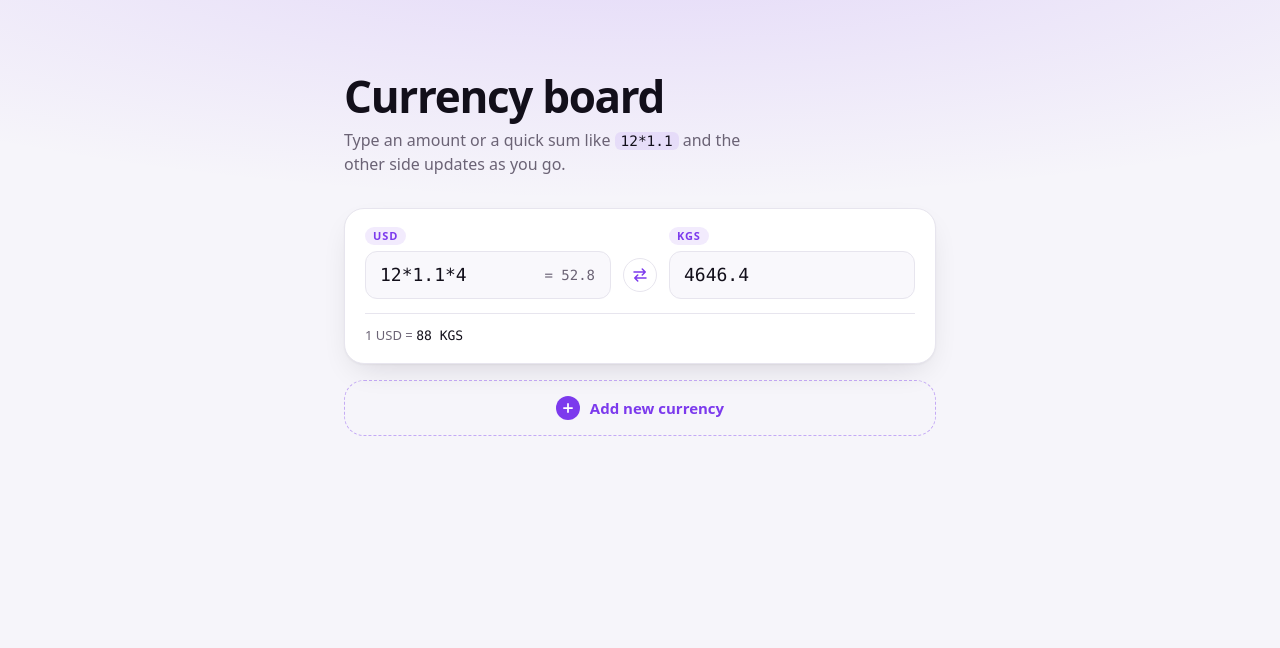
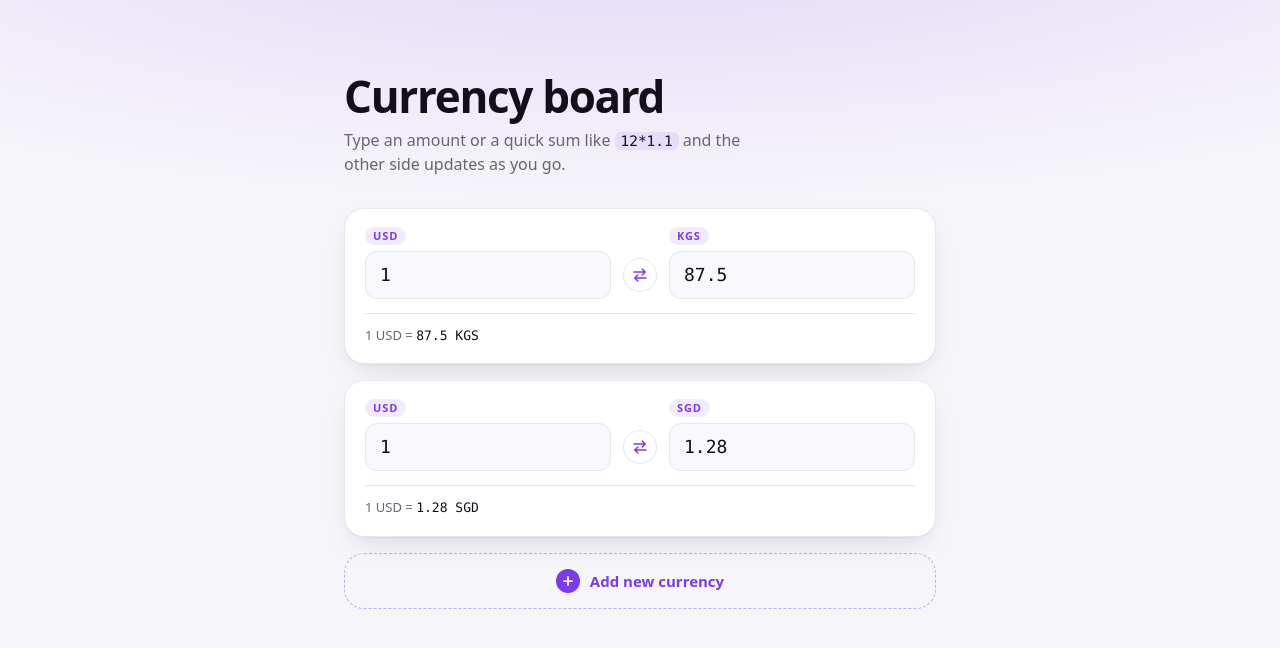
Before and after one commit to NursMj/currency-convertor-board, a React (Vite) app: page / in a window 1280 px wide. Shown: the top 648 px of the page. Built offline with nearby package versions, Linux system fonts and the light colour scheme.

Commit message:
feat: made board render list of pairs

```diff
--- a/src/Components/Board/Board.tsx
+++ b/src/Components/Board/Board.tsx
@@ -1,11 +1,93 @@
-import { CurrencyPair } from "../CurrencyPair/CurrencyPair"
+import { useReducer } from "react";
+import { CurrencyPair } from "../CurrencyPair/CurrencyPair";
+import { create, all } from "mathjs";
 
-import styles from "./Board.module.scss"
+import type { Pair, Action } from "../../types";
+import type { BigNumber } from "mathjs";
+
+import styles from "./Board.module.scss";
+
+const math = create(all, { number: "BigNumber", precision: 64 });
+const DECIMAL_PLACES = 4;
+
+type Convert = (value: BigNumber, rate: number) => BigNumber;
+
+function safeEvaluate(expression: string, convert: Convert, rate: number): string {
+    try {
+        const result = math.evaluate(expression);
+        if (!math.isBigNumber(result)) return "";
+        return math.format(convert(result, rate).toDecimalPlaces(DECIMAL_PLACES), { notation: "fixed" });
+    } catch {
+        return "";
+    }
+}
+
+function trimTrailingOperators(expression: string): string {
+    return expression.replace(/[\s+\-*/.]+$/, "");
+}
+
+function evaluateLive(expression: string, convert: Convert = (value) => value, rate: number = 1): string {
+    return safeEvaluate(trimTrailingOperators(expression), convert, rate);
+}
+
+const toQuote: Convert = (value, rate) => value.times(rate);
+// const toBase: Convert = (value, rate) => value.div(rate);
+
+const initialPairs: Pair[] = [
+    {
+        id: "1",
+        baseCode: "USD",
+        quoteCode: "KGS",
+        base: "1",
+        baseSum: "1",
+        quote: "87.5",
+        quoteSum: "87.5",
+        rate: 87.5,
+    },
+    {
+        id: "2",
+        baseCode: "USD",
+        quoteCode: "SGD",
+        base: "1",
+        baseSum: "1",
+        quote: "1.28",
+        quoteSum: "1.28",
+        rate: 1.28,
+    },
+];
+
+const pairsReducer: (state: Pair[], action: Action) => Pair[] = (state: Pair[], action: Action) => {
+    if (action.type === "baseChanged") {
+        const updatedState = [...state];
+        const pairIndex = updatedState.findIndex((p) => p.id === action.id);
+        if (pairIndex != -1) {
+            const rate = updatedState[pairIndex].rate;
+            const updatedPair: Pair = {
+                ...updatedState[pairIndex],
+                base: action.value,
+                baseSum: evaluateLive(action.value),
+                quote: evaluateLive(action.value, toQuote, rate),
+                quoteSum: evaluateLive(action.value, toQuote, rate),
+            };
+
+            updatedState[pairIndex] = updatedPair;
+            return updatedState;
+        } else {
+            return state;
+        }
+    }
+    return state;
+};
 
 export const Board = () => {
+    const [currencyPairList, dispatchCurrencyPairList] = useReducer(pairsReducer, initialPairs);
+
     return (
         <div className={styles.board}>
-            <CurrencyPair />
+            {currencyPairList.map((pair: Pair) => {
+                return <CurrencyPair key={pair.id} {...pair} dispatch={dispatchCurrencyPairList} />;
+            })}
+
             <button type="button" className={styles.addButton}>
                 <span className={styles.plus} aria-hidden="true">
                     <svg viewBox="0 0 24 24" fill="none" stroke="currentColor" strokeWidth="3" strokeLinecap="round">
@@ -15,5 +97,5 @@ export const Board = () => {
                 Add new currency
             </button>
         </div>
-    )
-}
+    );
+};
--- a/src/Components/CurrencyPair/CurrencyPair.tsx
+++ b/src/Components/CurrencyPair/CurrencyPair.tsx
@@ -1,56 +1,24 @@
-import { useState } from "react";
-import { create, all } from "mathjs";
-
 import styles from "./CurrencyPair.module.scss";
 
+import type { Pair, Dispatch } from "../../types";
 import type { ChangeEvent, CSSProperties } from "react";
-import type { BigNumber } from "mathjs";
-
-const math = create(all, { number: "BigNumber", precision: 64 });
-const DECIMAL_PLACES = 4;
-
-type Convert = (value: BigNumber) => BigNumber;
-
-function safeEvaluate(expression: string, convert: Convert): string {
-    try {
-        const result = math.evaluate(expression);
-        if (!math.isBigNumber(result)) return "";
-        return math.format(convert(result).toDecimalPlaces(DECIMAL_PLACES), { notation: "fixed" });
-    } catch {
-        return "";
-    }
-}
-
-function trimTrailingOperators(expression: string): string {
-    return expression.replace(/[\s+\-*/.]+$/, "");
-}
-
-function evaluateLive(expression: string, convert: Convert = (value) => value): string {
-    return safeEvaluate(trimTrailingOperators(expression), convert);
-}
-
-function isExpression(value: string): boolean {
-    return /[+\-*/()]/.test(trimTrailingOperators(value).replace(/^-/, ""));
-}
-
-function cleanInput(raw: string): string | null {
-    const cleaned = raw.replace(/[^0-9+\-*/().]/g, "");
-    return /(^|[^\d.])\d*\.\d*\./.test(cleaned) ? null : cleaned;
-}
 
 type AmountFieldProps = {
     id: string;
     label: string;
     value: string;
+    sum: string;
     onChange: (e: ChangeEvent<HTMLInputElement>) => void;
 };
 
-const AmountField = ({ id, label, value, onChange }: AmountFieldProps) => {
-    const sum = isExpression(value) ? evaluateLive(value) : "";
+const AmountField = ({ id, label, value, sum, onChange }: AmountFieldProps) => {
+    const showSum = value != sum;
 
     return (
         <div className={styles.field}>
-            <label htmlFor={id} className={styles.label}>{label}</label>
+            <label htmlFor={id} className={styles.label}>
+                {label}
+            </label>
             <span className={styles.amountField} style={{ "--sum-length": sum.length } as CSSProperties}>
                 <input
                     type="text"
@@ -61,49 +29,76 @@ const AmountField = ({ id, label, value, onChange }: AmountFieldProps) => {
                     autoComplete="off"
                     spellCheck={false}
                 />
-                {sum && <span className={styles.sum}>= {sum}</span>}
+                {showSum && <span className={styles.sum}>= {sum}</span>}
             </span>
         </div>
     );
 };
 
-export const CurrencyPair = () => {
-    const rate = 88;
-    const toQuote: Convert = (value) => value.times(rate);
-    const toBase: Convert = (value) => value.div(rate);
+function cleanInput(raw: string): string | null {
+    const cleaned = raw.replace(/[^0-9+\-*/().]/g, "");
+    return /(^|[^\d.])\d*\.\d*\./.test(cleaned) ? null : cleaned;
+}
 
-    const [base, setBase] = useState("12*1.1*4");
-    const [quote, setQuote] = useState(() => evaluateLive(base, toQuote));
+type CurrencyPairProps = Pair & { dispatch: Dispatch };
 
+export const CurrencyPair = ({
+    id,
+    baseCode,
+    quoteCode,
+    base,
+    baseSum,
+    quote,
+    quoteSum,
+    rate,
+    dispatch,
+}: CurrencyPairProps) => {
     const handelBaseChange = (e: ChangeEvent<HTMLInputElement>) => {
         const cleanedValue = cleanInput(e.target.value);
         if (cleanedValue === null) return;
-
-        setBase(cleanedValue);
-        setQuote(evaluateLive(cleanedValue, toQuote));
+        dispatch({ id, type: "baseChanged", value: cleanedValue });
     };
 
     const handelQuoteChange = (e: ChangeEvent<HTMLInputElement>) => {
         const cleanedValue = cleanInput(e.target.value);
         if (cleanedValue === null) return;
-
-        setQuote(cleanedValue);
-        setBase(evaluateLive(cleanedValue, toBase));
+        dispatch({ id, type: "quoteChanged", value: cleanedValue });
     };
 
     return (
         <section className={styles.pair}>
             <div className={styles.fields}>
-                <AmountField id="base" label="USD" value={base} onChange={handelBaseChange} />
+                <AmountField
+                    id={`${id}-base`}
+                    label={baseCode}
+                    value={base}
+                    sum={baseSum}
+                    onChange={handelBaseChange}
+                />
                 <span className={styles.arrow} aria-hidden="true">
-                    <svg viewBox="0 0 24 24" fill="none" stroke="currentColor" strokeWidth="2" strokeLinecap="round" strokeLinejoin="round">
+                    <svg
+                        viewBox="0 0 24 24"
+                        fill="none"
+                        stroke="currentColor"
+                        strokeWidth="2"
+                        strokeLinecap="round"
+                        strokeLinejoin="round">
                         <path d="M4 8h15m-4-4 4 4-4 4M20 16H5m4 4-4-4 4-4" />
                     </svg>
                 </span>
-                <AmountField id="quote" label="KGS" value={quote} onChange={handelQuoteChange} />
+                <AmountField
+                    id={`${id}-quote`}
+                    label={quoteCode}
+                    value={quote}
+                    sum={quoteSum}
+                    onChange={handelQuoteChange}
+                />
             </div>
             <p className={styles.rate}>
-                1 USD = <span className={styles.rateValue}>{rate} KGS</span>
+                1 {baseCode} ={" "}
+                <span className={styles.rateValue}>
+                    {rate} {quoteCode}
+                </span>
             </p>
         </section>
     );
--- /dev/null
+++ b/src/types.tsx
@@ -0,0 +1,20 @@
+export type Pair = {
+    id: string;
+    baseCode: string;
+    quoteCode: string;
+    base: string;
+    baseSum: string;
+    quote: string;
+    quoteSum: string;
+    rate: number;
+};
+
+export type Action =
+    | { type: "add"; id: string }
+    | { type: "remove"; id: string }
+    | { type: "baseChanged"; id: string; value: string }
+    | { type: "quoteChanged"; id: string; value: string }
+    | { type: "currencyChanged"; id: string; side: "base" | "quote"; rate: number; currency: string }
+    | { type: "rateChanged"; id: string; rate: number; currency: string };
+
+export type Dispatch = (action: Action) => void;
```
Also changed, not shown: src/Components/CurrencyPair/CurrencyPairDemo.tsx (added, +118 -0 lines).
